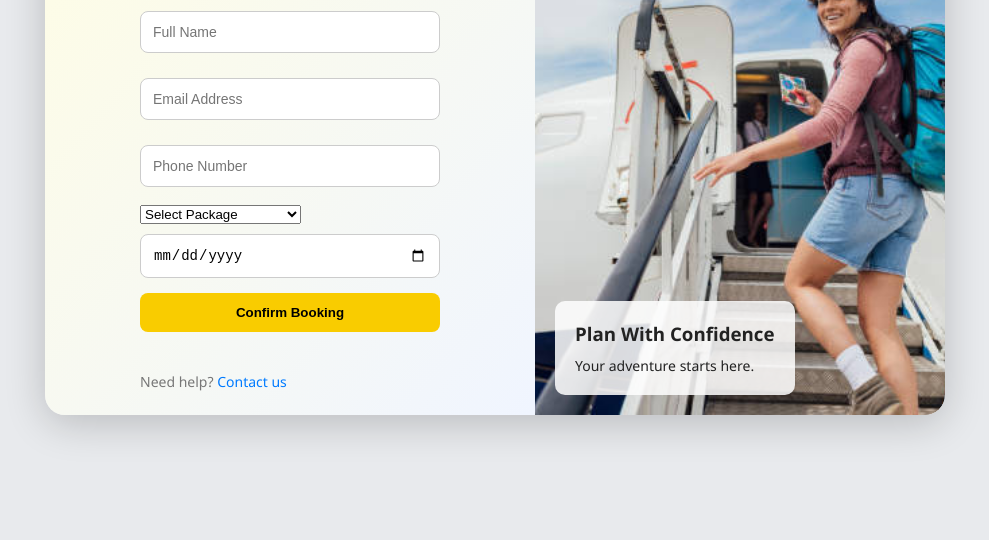
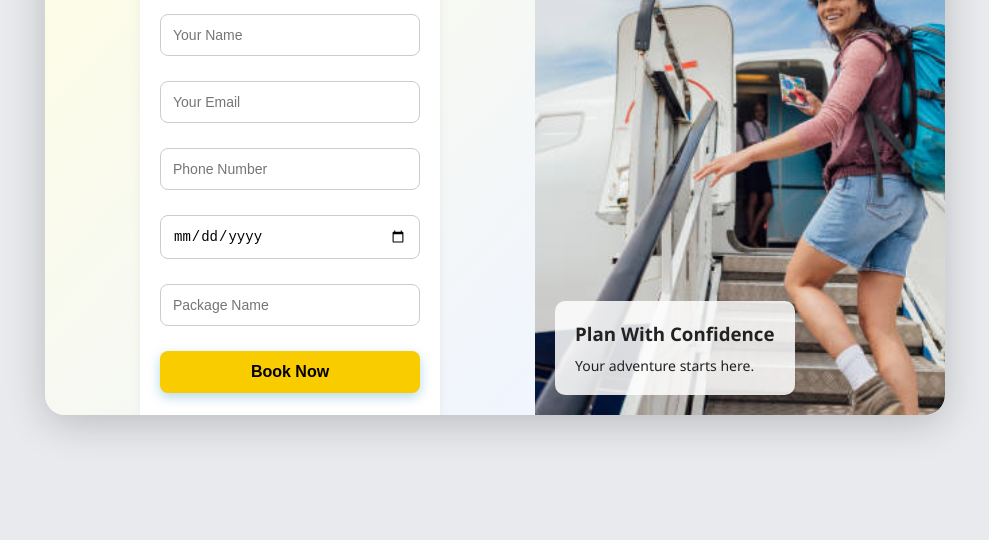
Before and after one commit to Armankhan02/WanderWithUs, a website: page booking.html in a window 1280 px wide. Shown: the part 260-800 px from the top of the page, without its empty margins (145-1134 px from the left). Drawn offline with Linux system fonts and the light colour scheme.

Commit message:
Update booking.html

```diff
--- a/booking.html
+++ b/booking.html
@@ -12,19 +12,18 @@
       <div class="form-content">
         <h2>Book Your Trip</h2>
         <p>Fill in your details to confirm your package.</p>
-        <form id="bookingForm">
-          <input type="text" id="name" placeholder="Full Name" required />
-          <input type="email" id="email" placeholder="Email Address" required />
-          <input type="text" id="phone" placeholder="Phone Number" required />
-          <select id="package" required>
-            <option value="" disabled selected>Select Package</option>
-            <option value="Solo Pack - ₹5,000">Solo Pack - ₹5,000</option>
-            <option value="Family Pack - ₹10,000">Family Pack - ₹10,000</option>
-            <option value="Friends Pack - ₹15,000">Friends Pack - ₹15,000</option>
-          </select>
-          <input type="date" id="date" required />
-          <button type="submit">Confirm Booking</button>
-        </form>
+        <section class="booking-section">
+  <h2>Book Your Trip</h2>
+  <form id="bookingForm">
+    <input type="text" id="name" placeholder="Your Name" required />
+    <input type="email" id="email" placeholder="Your Email" required />
+    <input type="tel" id="phone" placeholder="Phone Number" required />
+    <input type="date" id="date" required />
+    <input type="text" id="package" placeholder="Package Name" required />
+    <button class="book-btn" type="submit">Book Now</button>
+  </form>
+</section>
+
         <p class="footer-text">
           Need help? <a href="contact.html">Contact us</a>
         </p>
```
